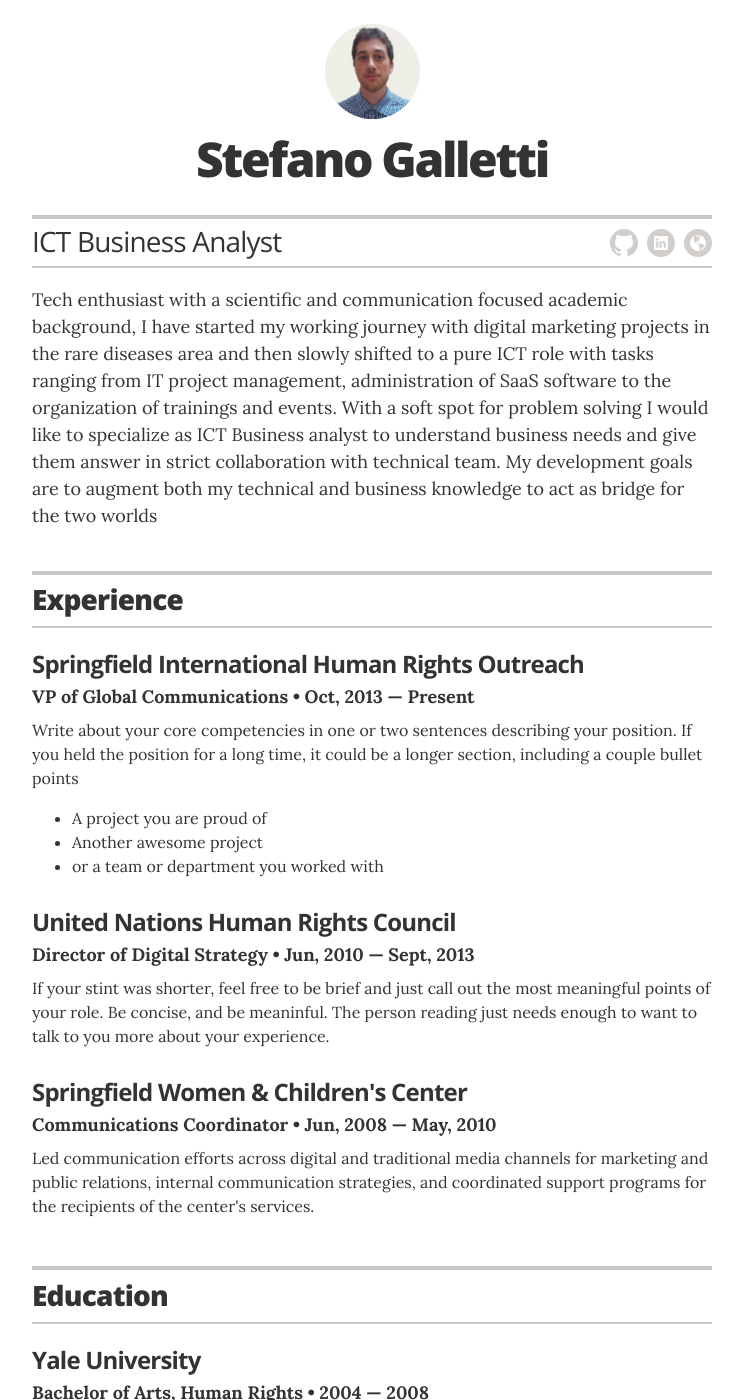
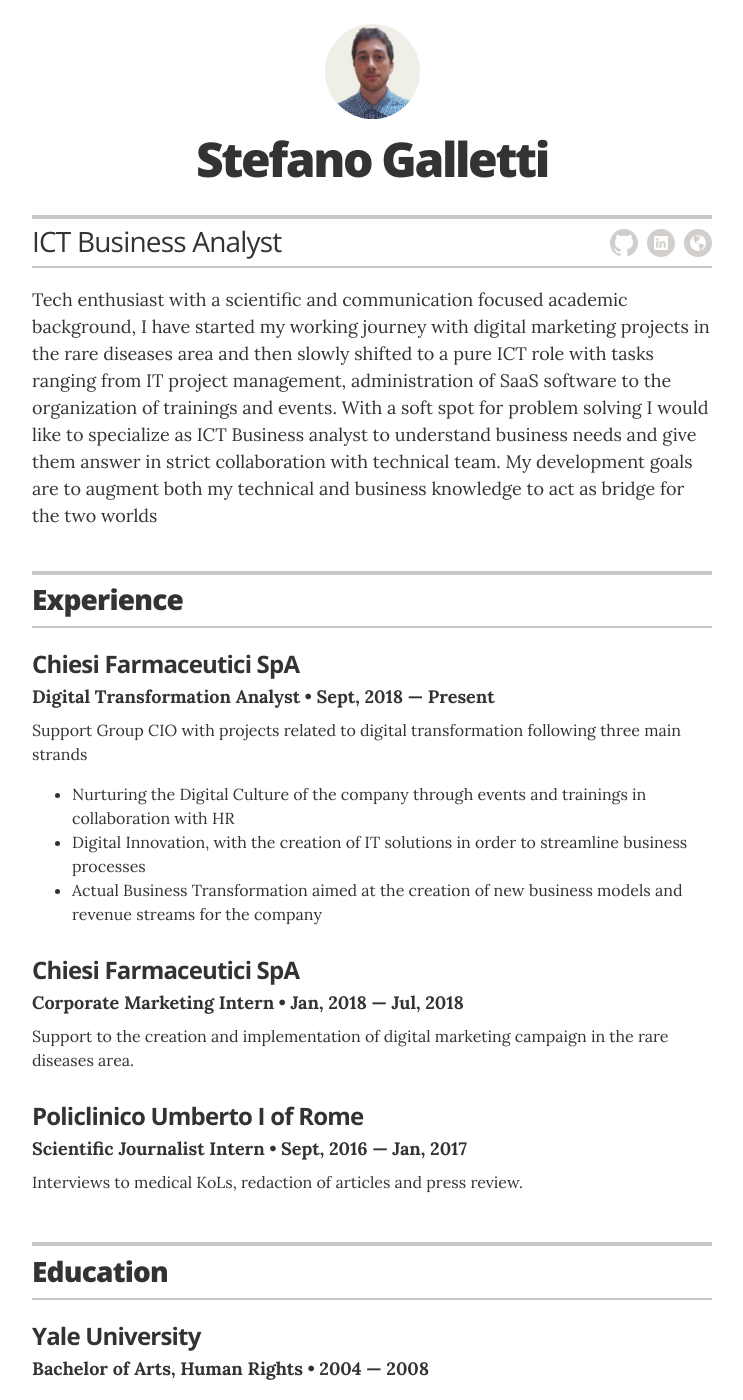
Before and after one commit to StefanoDevWeb/StefanoDevWeb.github.io, a Jekyll site: the page built from index.html, in a window 1280 px wide and 1400 px high. Shown: the whole window, without its empty margins (268-1011 px from the left). Built offline with Jekyll 4.4.1, drawn with Linux system fonts in a browser that asks for light colours.

Commit message:
Update experience.yml

```diff
--- a/_data/experience.yml
+++ b/_data/experience.yml
@@ -1,19 +1,19 @@
 # Jobs
 # VP of Global Communications
-- company: Springfield International Human Rights Outreach
-  position: VP of Global Communications
-  duration: Oct, 2013 &mdash; Present
-  summary: Write about your core competencies in one or two sentences describing your position. If you held the position for a long time, it could be a longer section, including a couple bullet points	<ul class="resume-item-list"><li>A project you are proud of</li><li>Another awesome project</li><li>or a team or department you worked with</li></ul>
+- company: Chiesi Farmaceutici SpA
+  position: Digital Transformation Analyst
+  duration: Sept, 2018 &mdash; Present
+  summary: Support Group CIO with projects related to digital transformation following three main strands <ul class="resume-item-list"><li>Nurturing the Digital Culture of the company through events and trainings in collaboration with HR</li><li>Digital Innovation, with the creation of IT solutions in order to streamline business processes</li><li>Actual Business Transformation aimed at the creation of new business models and revenue streams for the company</li></ul>
 
 # Director of Digital Stratgy
-- company: United Nations Human Rights Council
-  position: Director of Digital Strategy
-  duration:  Jun, 2010 &mdash; Sept, 2013
-  summary: If your stint was shorter, feel free to be brief and just call out the most meaningful points of your role. Be concise, and be meaninful. The person reading just needs enough to want to talk to you more about your experience.
+- company: Chiesi Farmaceutici SpA
+  position: Corporate Marketing Intern
+  duration:  Jan, 2018 &mdash; Jul, 2018
+  summary: Support to the creation and implementation of digital marketing campaign in the rare diseases area.
 
 
 # Communications Coordinator
-- company: Springfield Women & Children's Center
-  position: Communications Coordinator
-  duration:   Jun, 2008  &mdash; May, 2010
-  summary: Led communication efforts across digital and traditional media channels for marketing and public relations, internal communication strategies, and coordinated support programs for the recipients of the center's services.
+- company: Policlinico Umberto I of Rome
+  position: Scientific Journalist Intern
+  duration:   Sept, 2016  &mdash; Jan, 2017
+  summary: Interviews to medical KoLs, redaction of articles and press review.
```
